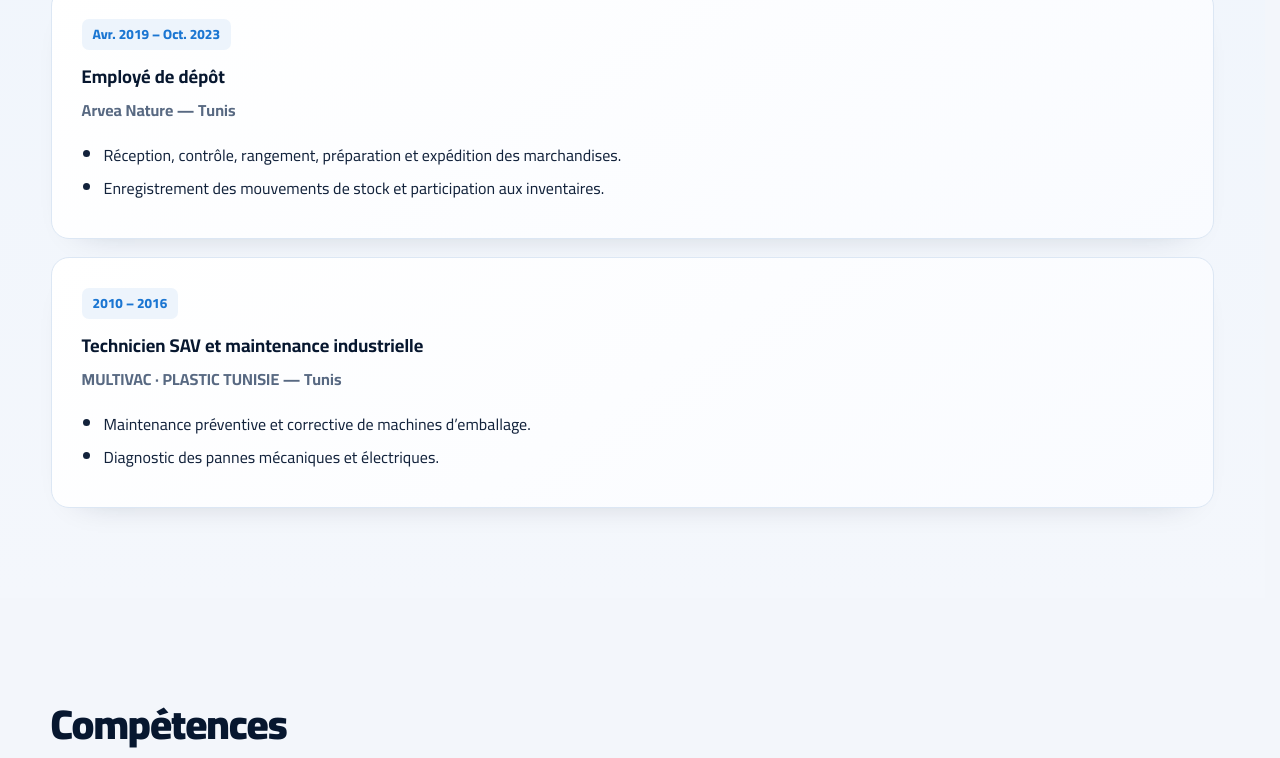
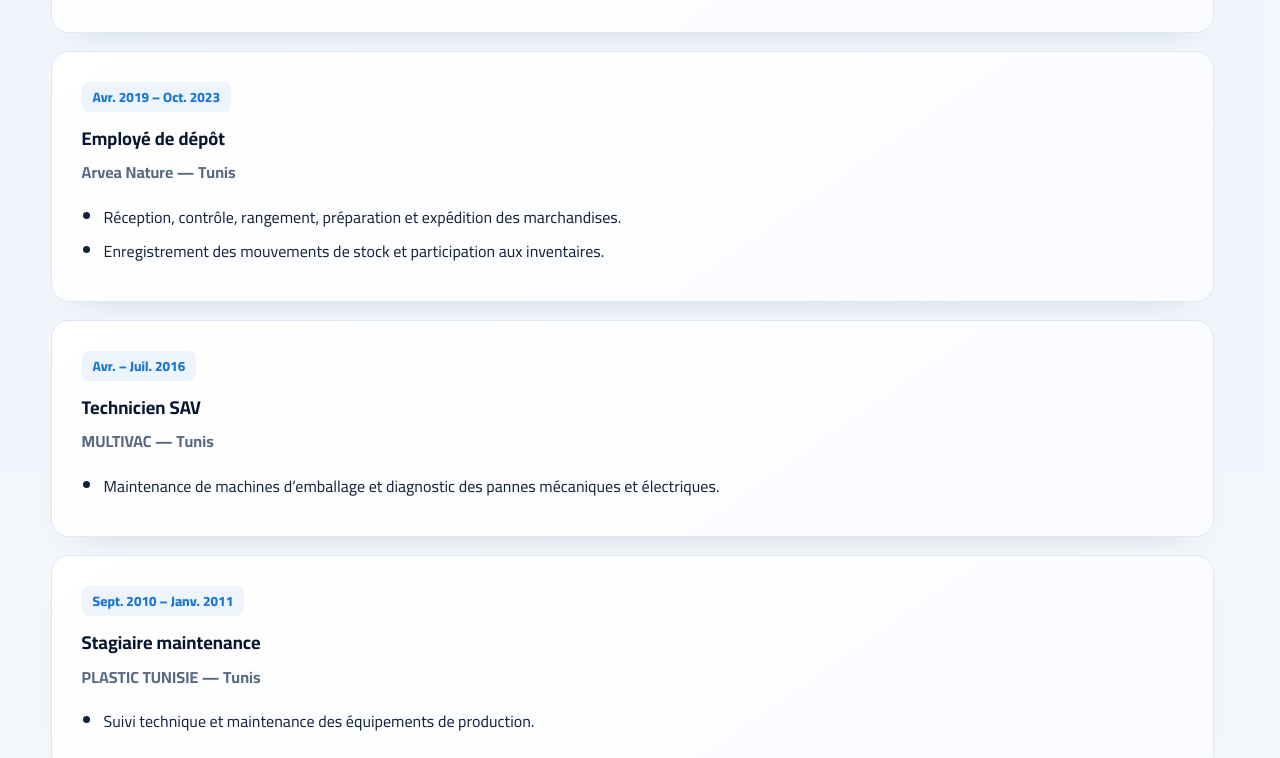
Before and after one commit to jouinibelhassen715-cmd/jouinibelhassen715-cmd.github.io, a plain HTML site: page index.html in a window 1280 px wide. Shown: the part 2042-2800 px from the top of the page. Drawn offline with Linux system fonts and the light colour scheme.

Commit message:
Align portfolio content with updated Tunisia CV

```diff
--- a/index.html
+++ b/index.html
@@ -226,7 +226,7 @@
 
     .stats {
       display: grid;
-      grid-template-columns: repeat(3, 1fr);
+      grid-template-columns: repeat(4, minmax(0, 1fr));
       gap: 15px;
       margin-top: -40px;
       position: relative;
@@ -693,12 +693,13 @@ footer{padding:28px 0!important;color:#64748b!important}
       heroCv: "Découvrir mes CV",
       heroContact: "Me contacter",
       stats: [
-        ["≈ 8 ans", "d’expérience"],
-        ["98 %", "précision des stocks"],
-        ["900", "commandes/jour en pointe"]
+        ["≈ 8 ans", "d’expérience en entrepôt"],
+        ["2 ans", "en postes de responsabilité"],
+        ["150–250", "commandes reçues / jour (normal)"],
+        ["800", "commandes reçues / jour (pointe)"]
       ],
       aboutTitle: "Profil professionnel",
-      about: "Professionnel de la logistique et de la gestion des stocks, rigoureux et organisé. Expérience dans les flux e-commerce, les inventaires, le suivi des indicateurs de performance et l’encadrement d’une équipe. Formation technique en automatisme industriel et maintenance.",
+      about: "Gestionnaire de stocks avec près de 8 ans d’expérience en entrepôt à fort volume, dont 2 ans à des postes de responsabilité. Fiabilisation des stocks par les inventaires réguliers et l’analyse des écarts, suivi des indicateurs sur Excel et Google Sheets, et encadrement quotidien de l’équipe dans le respect des règles de sécurité.",
       expTitle: "Expérience professionnelle",
       jobs: [
         {
@@ -706,9 +707,10 @@ footer{padding:28px 0!important;color:#64748b!important}
           title: "Assistant responsable de stock",
           company: "Arvea Nature — Tunis",
           bullets: [
-            "Suivi des flux logistiques e-commerce et gestion des commandes en période de pointe.",
-            "Encadrement d’une équipe de 3 personnes et réalisation des inventaires.",
-            "Suivi des KPI sur Excel et Google Sheets et traitement des factures."
+            "Gestion des stocks de la réception à la distribution, répartition des priorités de l’équipe et accompagnement de la formation des collègues.",
+            "Jusqu’à 1 300 commandes en cours en période de pointe ; 150 à 250 commandes reçues par jour en temps normal, 200 à 350 les jours de promotion et jusqu’à 800 en pointe.",
+            "Suivi de chaque commande jusqu’à sa facture ; 98 % de précision des stocks grâce aux inventaires réguliers et à l’analyse des écarts.",
+            "Suivi des volumes, des retards et des écarts sur Excel et Google Sheets, dans le respect des règles SST, de la qualité et de la traçabilité."
           ]
         },
         {
@@ -730,12 +732,19 @@ footer{padding:28px 0!important;color:#64748b!important}
           ]
         },
         {
-          date: "2010 – 2016",
-          title: "Technicien SAV et maintenance industrielle",
-          company: "MULTIVAC · PLASTIC TUNISIE — Tunis",
+          date: "Avr. – Juil. 2016",
+          title: "Technicien SAV",
+          company: "MULTIVAC — Tunis",
           bullets: [
-            "Maintenance préventive et corrective de machines d’emballage.",
-            "Diagnostic des pannes mécaniques et électriques."
+            "Maintenance de machines d’emballage et diagnostic des pannes mécaniques et électriques."
+          ]
+        },
+        {
+          date: "Sept. 2010 – Janv. 2011",
+          title: "Stagiaire maintenance",
+          company: "PLASTIC TUNISIE — Tunis",
+          bullets: [
+            "Suivi technique et maintenance des équipements de production."
           ]
         }
       ],
@@ -746,7 +755,7 @@ footer{padding:28px 0!important;color:#64748b!important}
         ["Encadrement", ["Équipe de 3 personnes", "Répartition des tâches", "Priorités"]],
         ["Sécurité", ["SST", "HSE", "Premiers secours", "Incendie"]],
         ["Technique", ["Automates Siemens", "SIMATIC Manager", "Maintenance"]],
-        ["Langues", ["Arabe : langue maternelle", "Français : professionnel", "Anglais : intermédiaire"]]
+        ["Langues", ["Arabe : langue maternelle", "Français : courant", "Anglais : notions (vocabulaire technique du stock), en progression"]]
       ],
       eduTitle: "Formation et certifications",
       education: [
@@ -785,12 +794,13 @@ footer{padding:28px 0!important;color:#64748b!important}
       heroCv: "اكتشف سيرتي الذاتية",
       heroContact: "تواصل معي",
       stats: [
-        ["قرابة 8 سنوات", "خبرة مهنية"],
-        ["98٪", "دقة المخزون"],
-        ["900", "طلبية يومياً في الذروة"]
+        ["قرابة 8 سنوات", "خبرة في المستودعات"],
+        ["عامان", "في مناصب مسؤولية"],
+        ["150–250", "طلبية يومياً في الظروف العادية"],
+        ["800", "طلبية يومياً في أوقات الذروة"]
       ],
       aboutTitle: "الملف المهني",
-      about: "مختص في اللوجستيك وتسيير المخزون، يتميز بالدقة والتنظيم. لدي خبرة في تدفقات التجارة الإلكترونية، والجرد، ومتابعة مؤشرات الأداء، وتأطير فريق عمل. كما أمتلك تكويناً تقنياً في الأتمتة الصناعية والصيانة.",
+      about: "مختص في تسيير المخزون بخبرة تقارب 8 سنوات في المستودعات ذات حجم العمل الكبير، منها عامان في مناصب مسؤولية. أعمل على ضمان دقة المخزون من خلال الجرد المنتظم وتحليل الفوارق، ومتابعة مؤشرات الأداء باستعمال Excel وGoogle Sheets، وتأطير الفريق يومياً مع احترام قواعد السلامة.",
       expTitle: "الخبرة المهنية",
       jobs: [
         {
@@ -798,9 +808,10 @@ footer{padding:28px 0!important;color:#64748b!important}
           title: "مساعد مسؤول مخزون",
           company: "Arvea Nature — تونس",
           bullets: [
-            "متابعة تدفقات اللوجستيك الخاصة بالتجارة الإلكترونية وإدارة الطلبيات في فترات الذروة.",
-            "تأطير فريق من 3 أشخاص وإنجاز عمليات الجرد.",
-            "متابعة مؤشرات الأداء باستعمال Excel وGoogle Sheets ومعالجة الفواتير."
+            "تسيير المخزون من الاستلام إلى التوزيع، وتحديد أولويات عمل الفريق والمساهمة في تكوين الزملاء.",
+            "حتى 1,300 طلبية جارية في فترات الذروة؛ من 150 إلى 250 طلبية مستلمة يومياً في الأيام العادية، ومن 200 إلى 350 في أيام العروض، وحتى 800 في أوقات الذروة.",
+            "متابعة كل طلبية إلى غاية إصدار فاتورتها، والمحافظة على دقة مخزون بنسبة 98٪ بفضل الجرد المنتظم وتحليل الفوارق.",
+            "متابعة الكميات والتأخيرات والفوارق باستعمال Excel وGoogle Sheets، مع احترام قواعد السلامة والجودة والتتبع."
           ]
         },
         {
@@ -822,12 +833,19 @@ footer{padding:28px 0!important;color:#64748b!important}
           ]
         },
         {
-          date: "2010 – 2016",
-          title: "تقني خدمة ما بعد البيع وصيانة صناعية",
-          company: "MULTIVAC · PLASTIC TUNISIE — تونس",
+          date: "أفريل – جويلية 2016",
+          title: "تقني خدمة ما بعد البيع",
+          company: "MULTIVAC — تونس",
           bullets: [
-            "الصيانة الوقائية والإصلاحية لآلات التعبئة والتغليف.",
-            "تشخيص الأعطال الميكانيكية والكهربائية."
+            "صيانة آلات التعبئة والتغليف وتشخيص الأعطال الميكانيكية والكهربائية."
+          ]
+        },
+        {
+          date: "سبتمبر 2010 – جانفي 2011",
+          title: "متربص في الصيانة",
+          company: "PLASTIC TUNISIE — تونس",
+          bullets: [
+            "المتابعة التقنية وصيانة معدات الإنتاج."
           ]
         }
       ],
@@ -838,7 +856,7 @@ footer{padding:28px 0!important;color:#64748b!important}
         ["التأطير", ["فريق من 3 أشخاص", "توزيع المهام", "ترتيب الأولويات"]],
         ["السلامة", ["السلامة المهنية", "HSE", "الإسعافات الأولية", "مكافحة الحرائق"]],
         ["التقنية", ["أجهزة Siemens", "SIMATIC Manager", "الصيانة"]],
-        ["اللغات", ["العربية: اللغة الأم", "الفرنسية: مستوى مهني", "الإنجليزية: مستوى متوسط"]]
+        ["اللغات", ["العربية: اللغة الأم", "الفرنسية: طلاقة", "الإنجليزية: مبادئ أولية (مصطلحات تقنية في المخزون)، في طور التحسّن"]]
       ],
       eduTitle: "التكوين والشهادات",
       education: [
```
